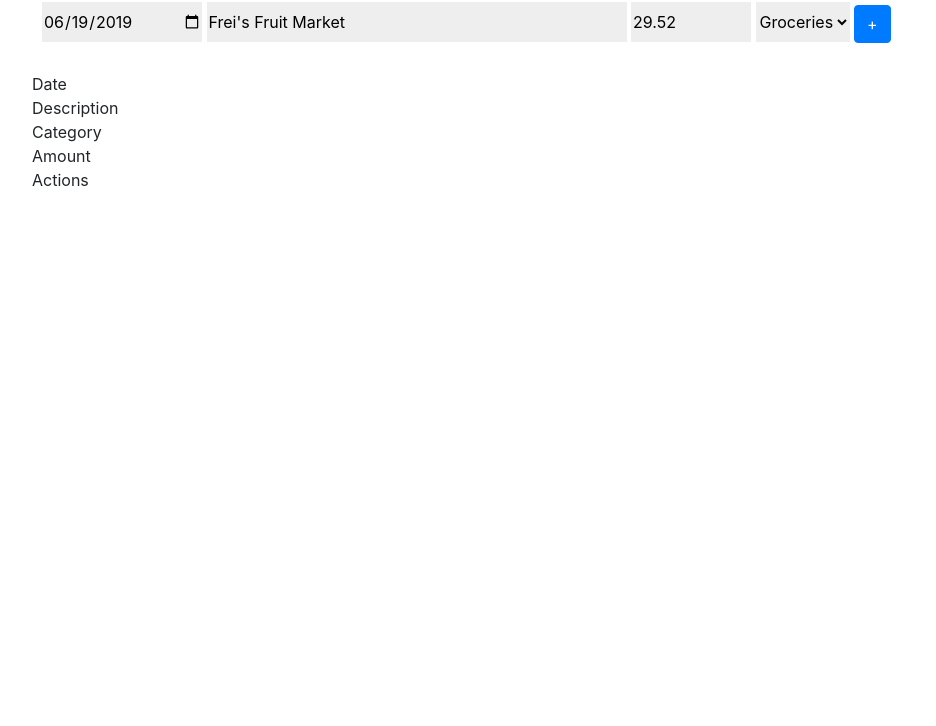
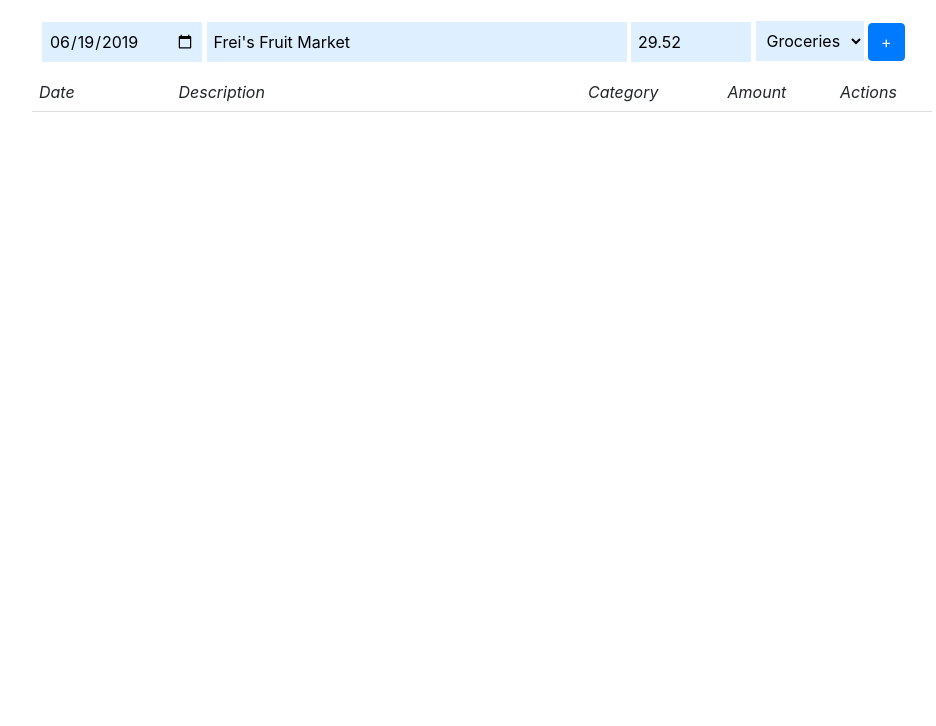
Before and after one commit to ebylund/basic-budget, a plain HTML site: page index.html in a window 1280 px wide. Shown: the part 74-800 px from the top of the page, without its empty margins (158-1094 px from the left). Drawn offline with nearby package versions, Linux system fonts and the light colour scheme; no server answers.

Commit message:
add css for new header, add several css vars, other minor ui tweaks

```diff
--- a/main.css
+++ b/main.css
@@ -1,5 +1,15 @@
 :root {
     --border-color: #ddd;
+    --date-width: 15%;
+    --description-width: 45%;
+    --category-width: 15%;
+    --amount-width: 12%;
+    --icons-width: 10%;
+}
+
+#title {
+    text-align: center;
+    padding: 20px;
 }
 
 #container {
@@ -17,19 +27,19 @@
 .trans-input {
     height: 40px;
     border: none;
-    background-color: #eee;
+    background-color: #DEF0FF;
+    padding: 0 7px;
 }
 
 #transaction-input-fields {
-    height: 100px;
-    padding: 30px 10px;
+    height: 60px;
+    padding: 10px;
     /*background-color: #ddd;*/
 }
 
 #trans-date-input {
     box-shadow: none;
     width: 160px;
-    /*border: none;*/
 }
 
 #trans-description-input {
@@ -41,50 +51,78 @@
 }
 
 #trans-category-input {
-
+    position: relative;
+    top: -1px;
+    -webkit-border-radius: 0;
+    -moz-border-radius: 0;
+    border-radius: 0;
 }
 
 #add-transaction {
+    position: relative;
+    top: -2px;
     margin: 0;
 }
 
 /* End of main input css */
+#transactions-header {
+    border-bottom: 1px solid var(--border-color);
+    height: 40px;
+}
+
+.header {
+    line-height: 40px;
+    display: inline-block;
+    font-size: 16px;
+    font-style: italic;
+    margin: 0;
+    padding: 0 7px;
+}
+
+#header-date {
+    width: var(--date-width);
+}
+
+#header-description {
+    width: var(--description-width);
+}
+
+#header-category {
+    width: var(--category-width);
+}
+
+#header-amount {
+    width: var(--amount-width);
+}
+
+#header-icons {
+    width: var(--icons-width);
+}
 
 .trans-date {
-    /*width: 160px;*/
     width: 15%;
 }
 
 .trans-description {
-    /*width: 420px;*/
     width: 45%;
 }
 
 .trans-category {
-    /*width: 110px;*/
     width: 15%;
 }
 
 .trans-amount {
-    /*width: 110px;*/
     width: 12%;
     text-align: right;
-    /*border-right: none !important;*/
 }
 
 .trans-icons {
     width: 10%;
-    /*display: flex;*/
-    /*flex-direction: row;*/
 }
 
 .icon {
     display: inline-block;
     width: 45%;
-    /*flex: 1 1 auto;*/
-    /*align-self: stretch;*/
-    /*justify-content: space-around;*/
-    /*margin: 0 7px;*/
 }
 
 .icon > img {
@@ -98,7 +136,7 @@
     height: 35px;
     border-right: 1px solid var(--border-color);
     line-height: 35px;
-    padding: 0 5px;
+    padding: 0 12px;
 }
 
 .item:last-child {
```
